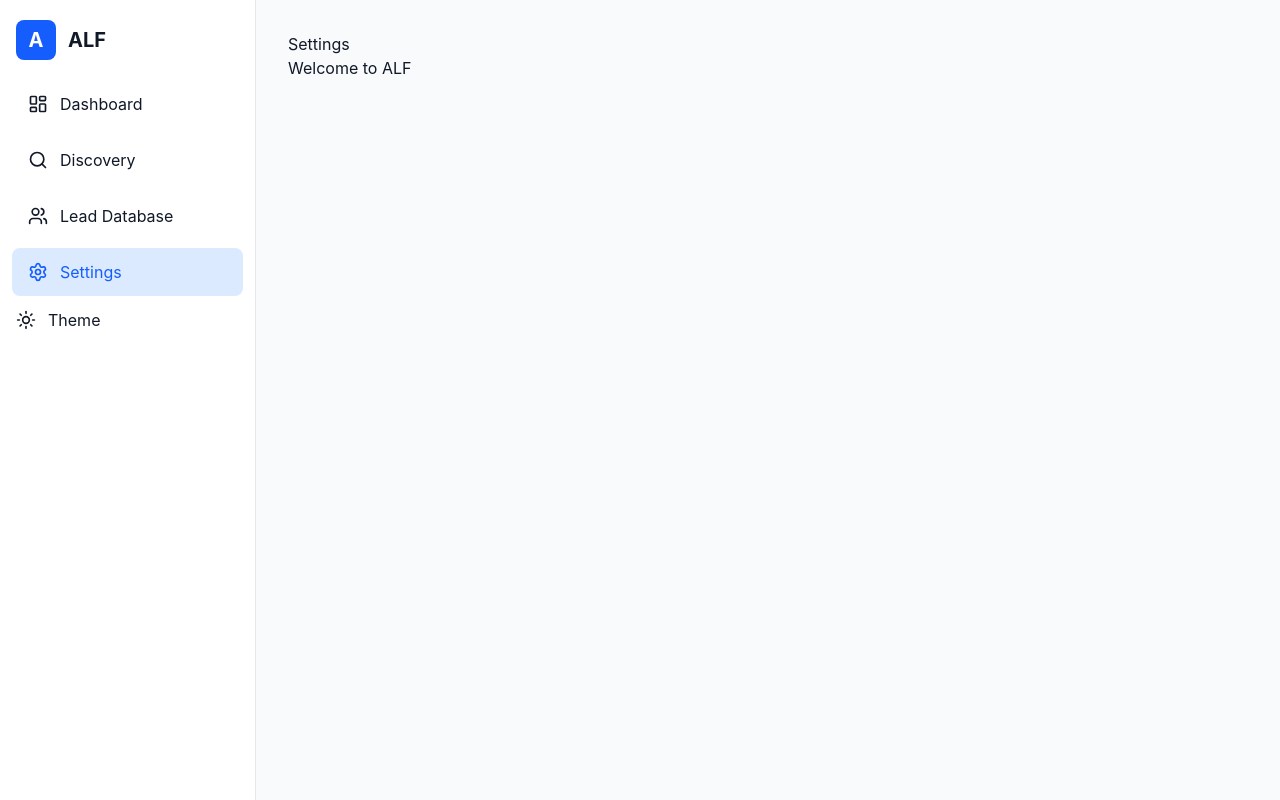
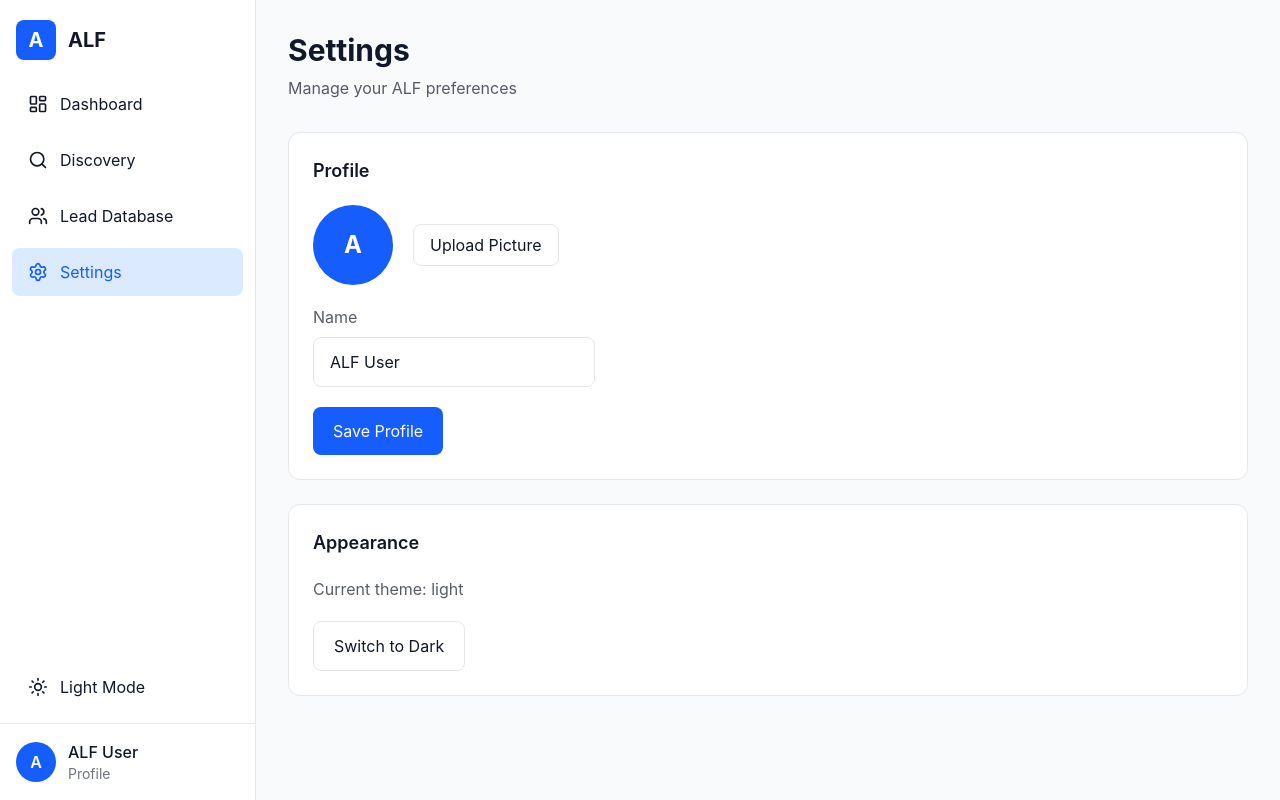
Before and after one commit to SiteSmithElias/ALF-auto-lead-finder, a React (Vite) app in the folder frontend/: page /settings in a window 1280 px wide. Built offline with nearby package versions, Linux system fonts and the light colour scheme.

Commit message:
basic settings screen

```diff
--- a/frontend/src/components/layout/Sidebar.tsx
+++ b/frontend/src/components/layout/Sidebar.tsx
@@ -1,9 +1,7 @@
-import {LayoutDashboard, Search, Users, Settings} from "lucide-react";
+import { LayoutDashboard, Moon, Search, Settings, Sun, Users } from "lucide-react";
 import { NavLink } from "react-router-dom";
+import { useTheme } from "../../context/ThemeContext";
 import Logo from "./Logo";
-import { Moon, Sun } from "lucide-react";
-import { useTheme } from "../../context/ThemeContext";
-
 
 const links = [
     {
@@ -28,95 +26,58 @@ const links = [
     }
 ];
 
-
 export default function Sidebar() {
-
-    const {theme, toggleTheme} = useTheme();
+    const { theme, toggleTheme } = useTheme();
 
     return (
-        <aside className="
-            w-64
-            min-h-screen
-            border-r border-[var(--border)]
-            bg-[var(--surface)]
-        ">
-
+        <aside className="relative flex flex-col w-64 min-h-screen border-r border-[var(--border)] bg-[var(--surface)]">
             <Logo />
 
-
-            <nav className="px-3 space-y-2">
-
-                {links.map((link)=>{
-
+            <nav className="flex-1 px-3 space-y-2">
+                {links.map((link) => {
                     const Icon = link.icon;
 
                     return (
                         <NavLink
                             key={link.path}
                             to={link.path}
-                            className={({isActive}) =>
-                                `
-                                flex
-                                items-center
-                                gap-3
-                                px-4
-                                py-3
-                                rounded-lg
-                                transition
-
-                                ${
+                            className={({ isActive }) =>
+                                `flex items-center gap-3 px-4 py-3 rounded-lg transition ${
                                     isActive
-                                    ?
-                                    "bg-blue-100 text-blue-600"
-                                    :
-                                    "hover:bg-gray-100"
-                                }
-                                `
+                                        ? "bg-blue-100 text-blue-600"
+                                        : "hover:bg-gray-100"
+                                }`
                             }
                         >
-
-                            <Icon size={20}/>
-
-                            <span>
-                                {link.name}
-                            </span>
-
-
+                            <Icon size={20} />
+                            <span>{link.name}</span>
                         </NavLink>
-                    )
-
+                    );
                 })}
-
             </nav>
 
-            <button
-                onClick={toggleTheme}
-                className="
-                    flex
-                    items-center
-                    gap-3
-                    px-4
-                    py-3
-                    rounded-lg
-                    hover:bg-gray-100
-                    dark:hover:bg-gray-800
-                "
-            >
+            <div className="px-3 pb-3">
+                <button
+                    onClick={toggleTheme}
+                    className="flex w-full items-center gap-3 rounded-lg px-4 py-3 hover:bg-gray-100"
+                >
+                    {theme === "light" ? <Sun size={20} /> : <Moon size={20} />}
+                    <span>{theme === "light" ? "Light Mode" : "Dark Mode"}</span>
+                </button>
+            </div>
 
-            {
-            theme === "light"
-            ?
-            <Sun size={20}/>
-            :
-            <Moon size={20}/>
-            }
+            <div className="border-t border-[var(--border)] p-4">
+                <div className="flex items-center gap-3">
+                    <div className="flex h-10 w-10 items-center justify-center rounded-full bg-blue-600 font-semibold text-white">
+                        A
+                    </div>
 
-            <span>
-                Theme
-            </span>
-
-            </button>
-
+                    <div>
+                        <p className="font-medium">ALF User</p>
+                        <p className="text-sm opacity-60">Profile</p>
+                    </div>
+                </div>
+            </div>
         </aside>
-    )
+    );
 }
--- /dev/null
+++ b/frontend/src/components/settings/AppearanceCard.tsx
@@ -0,0 +1,24 @@
+import { useTheme } from "../../context/ThemeContext";
+
+export default function AppearanceCard() {
+  const { theme, toggleTheme } = useTheme();
+
+  return (
+    <div className="bg-[var(--surface)] border border-[var(--border)] rounded-xl p-6 space-y-5">
+      <h2 className="text-lg font-semibold">
+        Appearance
+      </h2>
+
+      <p className="opacity-70">
+        Current theme: {theme}
+      </p>
+
+      <button
+        onClick={toggleTheme}
+        className="px-5 py-3 border border-[var(--border)] rounded-lg"
+      >
+        Switch to {theme === "light" ? "Dark" : "Light"}
+      </button>
+    </div>
+  );
+}
--- /dev/null
+++ b/frontend/src/components/settings/ProfileCard.tsx
@@ -0,0 +1,39 @@
+import { useState } from "react";
+
+export default function ProfileCard() {
+  const [name, setName] = useState("ALF User");
+
+  return (
+    <div className="bg-[var(--surface)] border border-[var(--border)] rounded-xl p-6 space-y-5">
+      <h2 className="text-lg font-semibold">
+        Profile
+      </h2>
+
+      <div className="flex items-center gap-5">
+        <div className="w-20 h-20 rounded-full bg-blue-600 text-white flex items-center justify-center text-2xl font-bold">
+          A
+        </div>
+
+        <button className="px-4 py-2 border border-[var(--border)] rounded-lg">
+          Upload Picture
+        </button>
+      </div>
+
+      <div>
+        <label className="block mb-2 opacity-70">
+          Name
+        </label>
+
+        <input
+          value={name}
+          onChange={(e) => setName(e.target.value)}
+          className="px-4 py-3 rounded-lg border border-[var(--border)] bg-[var(--surface)]"
+        />
+      </div>
+
+      <button className="bg-blue-600 text-white px-5 py-3 rounded-lg">
+        Save Profile
+      </button>
+    </div>
+  );
+}
--- a/frontend/src/pages/Settings.tsx
+++ b/frontend/src/pages/Settings.tsx
@@ -1,8 +1,23 @@
+import ProfileCard from "../components/settings/ProfileCard";
+import AppearanceCard from "../components/settings/AppearanceCard";
+
 export default function Settings() {
-    return (
-        <div>
-            <h1>Settings</h1>
-            <p>Welcome to ALF</p>
-        </div>
-    );
+  return (
+    <div className="space-y-8">
+      <div>
+        <h1 className="text-3xl font-bold">
+          Settings
+        </h1>
+
+        <p className="opacity-70 mt-2">
+          Manage your ALF preferences
+        </p>
+      </div>
+
+      <div className="space-y-6">
+        <ProfileCard />
+        <AppearanceCard />
+      </div>
+    </div>
+  );
 }
```
